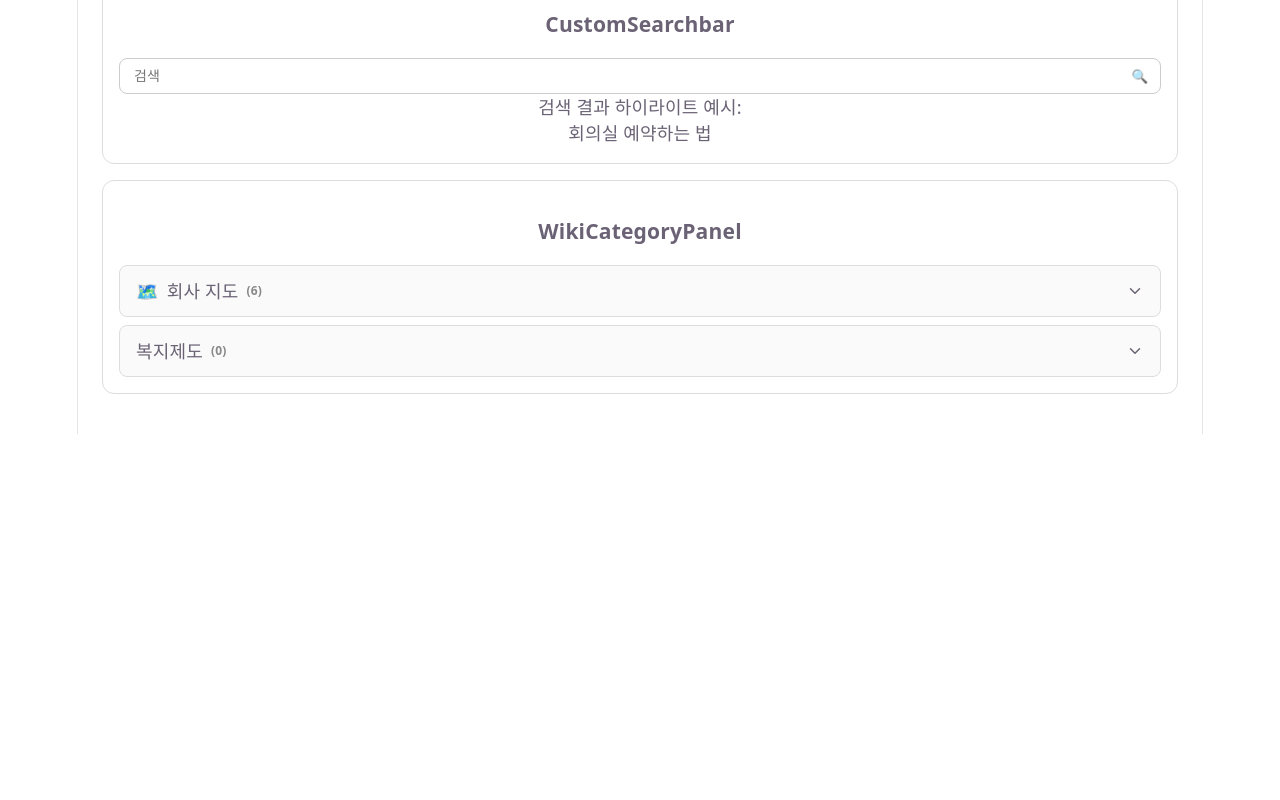
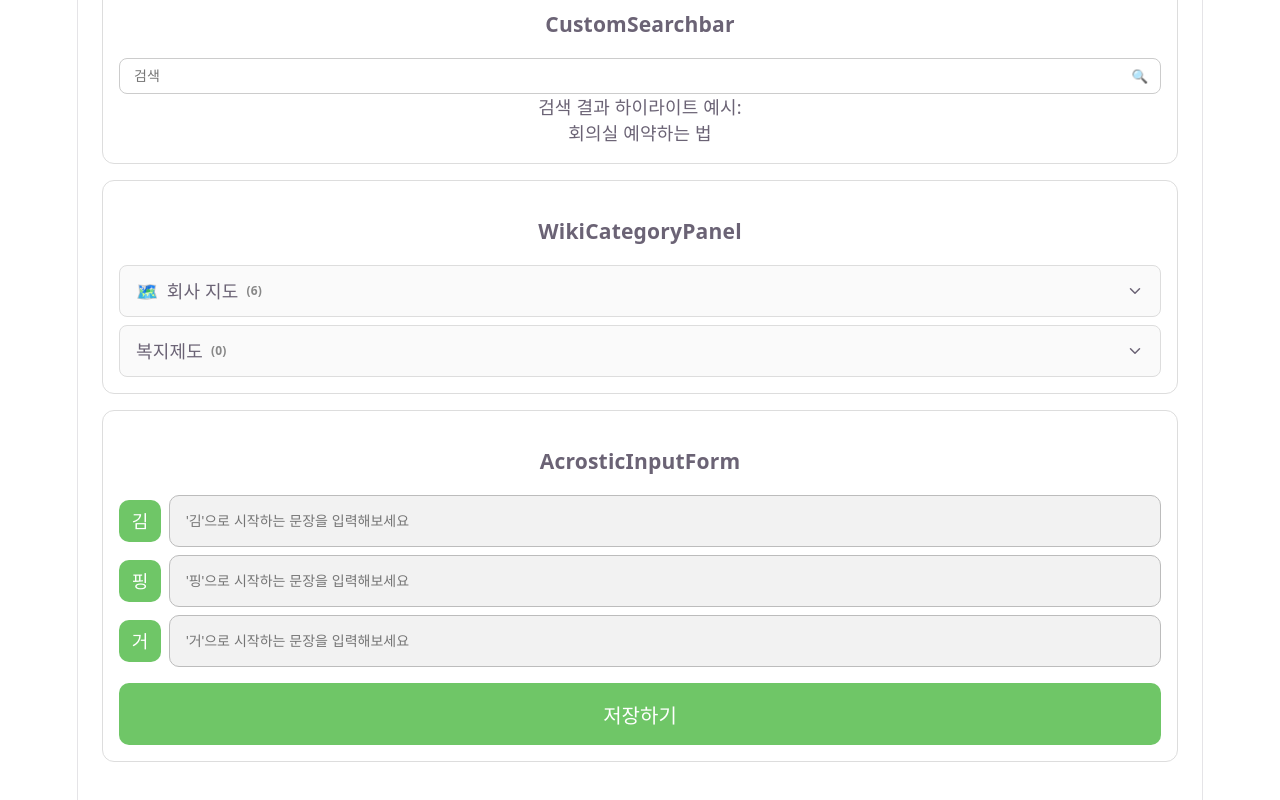
Before and after one commit to FingerIntern2026/finger-journey-frontend, a React (Vite) app: page /demo/components in a window 1280 px wide. Shown: the part 2156-2956 px from the top of the page. Before the commit the page ends 2590 px from the top, so only its background shows below. Built offline with nearby package versions, Linux system fonts and the light colour scheme.

Commit message:
feat: AcrosticInputForm 컴포넌트 구현

```diff
--- /dev/null
+++ b/src/components/common/custom/AcrosticInputForm.jsx
@@ -0,0 +1,100 @@
+// AcrosticInputForm.jsx의 역할
+// 완주 3행시 입력 화면(PTH_CPL_P01) 전용 폼
+//    * "3줄 다 비어있지 않은지"만 체크하 -> 필수 입력 검증이었음.
+//    * 이름 글자는 placeholder(안내 문구)로만 쓰이고 강제 검증 대상이 아님
+
+import { useState } from 'react';
+import { sendPost } from '../../../api/client';
+import styles from './custom.module.css';
+
+// name: 3행시를 만들 기준 이름 (예: "김핑거") — name.length줄만큼 입력칸이 생김
+// apiUrl: 저장 요청 보낼 엔드포인트 (백엔드 확정 전이라 기본값은 더미 경로)
+// onSuccess: 저장 성공 시 호출 (예: 삼행시2 화면(PTH_CPL_P02)으로 이동)
+export default function AcrosticInputForm({
+    name = '',
+    apiUrl = '/path/acrostic',
+    onSuccess,
+    className = '',
+}) {
+    const chars = name.split('');
+
+    const [lines, setLines] = useState(chars.map(() => ''));
+    // 에러는 줄마다가 아니라 폼 전체에 하나만 존재함 (디자인 기준)
+    const [error, setError] = useState('');
+    const [submitting, setSubmitting] = useState(false);
+
+    const handleChange = (index, value) => {
+        setLines((prev) => {
+            const next = [...prev];
+            next[index] = value;
+            return next;
+        });
+    };
+
+    // "3행 중 하나라도 미입력"인지만 확인. 첫 글자 일치 여부는 검증하지 않음
+    const validate = () => {
+        const hasEmpty = lines.some((line) => line.trim() === '');
+        if (hasEmpty) {
+            setError('3행시를 입력해주세요');
+            return false;
+        }
+        setError('');
+        return true;
+    };
+
+    const handleSubmit = async () => {
+        if (!validate()) return;
+
+        setSubmitting(true);
+        try {
+            await sendPost(apiUrl, { name, lines });
+            onSuccess?.(lines);
+        } catch (err) {
+            // 저장 자체가 실패한 경우(네트워크/서버 에러)는 디자인에 명시된 케이스는
+            // 아니지만, 사용자에게 아무 반응이 없으면 안 되니 같은 에러 영역에 표시
+            setError('저장에 실패했어요. 잠시 후 다시 시도해주세요.');
+        } finally {
+            setSubmitting(false);
+        }
+    };
+
+    return (
+        <div className={`${styles.acrosticForm} ${className}`}>
+            {chars.map((char, index) => (
+                <div key={index} className={styles.acrosticRow}>
+                    <span className={styles.acrosticChar}>{char}</span>
+                    <input
+                        type="text"
+                        className={styles.acrosticInput}
+                        value={lines[index]}
+                        onChange={(e) => handleChange(index, e.target.value)}
+                        placeholder={`'${char}'으로 시작하는 문장을 입력해보세요`}
+                    />
+                </div>
+            ))}
+
+            {/* 줄별 에러가 아니라 폼 전체 하단에 에러 하나만 (디자인 기준) */}
+            {error && (
+                <p className={styles.acrosticErrorText}>⚠ {error}</p>
+            )}
+
+            <button
+                type="button"
+                className={styles.acrosticSubmitBtn}
+                onClick={handleSubmit}
+                disabled={submitting}
+            >
+                {submitting ? '저장 중...' : '저장하기'}
+            </button>
+        </div>
+    );
+}
+
+/* ===== 사용 예시 (데모/목업) =====
+
+<AcrosticInputForm
+  name="김핑거"
+  onSuccess={(lines) => console.log('3행시 저장 완료:', lines)}
+/>
+
+*/
--- a/src/components/common/custom/custom.module.css
+++ b/src/components/common/custom/custom.module.css
@@ -128,3 +128,57 @@
   font-size: 14px;
   background: #fafafa;
 }
+
+/* ===== AcrosticInputForm ===== */
+.acrosticForm {
+  display: flex;
+  flex-direction: column;
+  gap: 8px;
+}
+.acrosticRow {
+  display: flex;
+  align-items: center;
+  gap: 8px;
+}
+.acrosticChar {
+  width: 42px;
+  height: 42px;
+  border-radius: 10px;
+  background: #6fc667;
+  color: white;
+  font-weight: 600;
+  font-size: 18px;
+  display: flex;
+  align-items: center;
+  justify-content: center;
+  flex-shrink: 0;
+}
+.acrosticInput {
+  flex: 1;
+  height: 50px;
+  padding: 0 16px;
+  border: 1px solid #bcbcbc;
+  border-radius: 10px;
+  background: #f2f2f2;
+  font-size: 14px;
+}
+.acrosticErrorText {
+  color: #ff383c;
+  font-size: 12px;
+  margin: 4px 0 0;
+}
+.acrosticSubmitBtn {
+  height: 62px;
+  border: none;
+  border-radius: 10px;
+  background: #6fc667;
+  color: white;
+  font-weight: 700;
+  font-size: 20px;
+  cursor: pointer;
+  margin-top: 8px;
+}
+.acrosticSubmitBtn:disabled {
+  opacity: 0.6;
+  cursor: not-allowed;
+}
--- a/src/pages/demo/ComponentListPage.jsx
+++ b/src/pages/demo/ComponentListPage.jsx
@@ -17,6 +17,7 @@ import ChatEntryButton from "../../components/common/layout/ChatEntryButton";
 import LoginWebviewEmbed from "../../components/common/custom/LoginWebviewEmbed";
 import CustomSearchbar, { highlightText } from "../../components/common/custom/CustomSearchbar";
 import WikiCategoryPanel from "../../components/common/custom/WikiCategoryPanel";
+import AcrosticInputForm from "../../components/common/custom/AcrosticInputForm";
 
 const ADMIN_TABS = [
   { icon: "user", label: "입사자", path: "/admin/employee" },
@@ -150,6 +151,14 @@ export default function ComponentListPage() {
           onItemClick={(item) => alert(`선택: ${item.title}`)}
         />
       </BaseCard>
+
+      <BaseCard>
+        <h3>AcrosticInputForm</h3>
+        <AcrosticInputForm
+          name="김핑거"
+          onSuccess={(lines) => alert(`저장됨: ${lines.join(' / ')}`)}
+        />
+      </BaseCard>
     </div>
   );
 }
```
